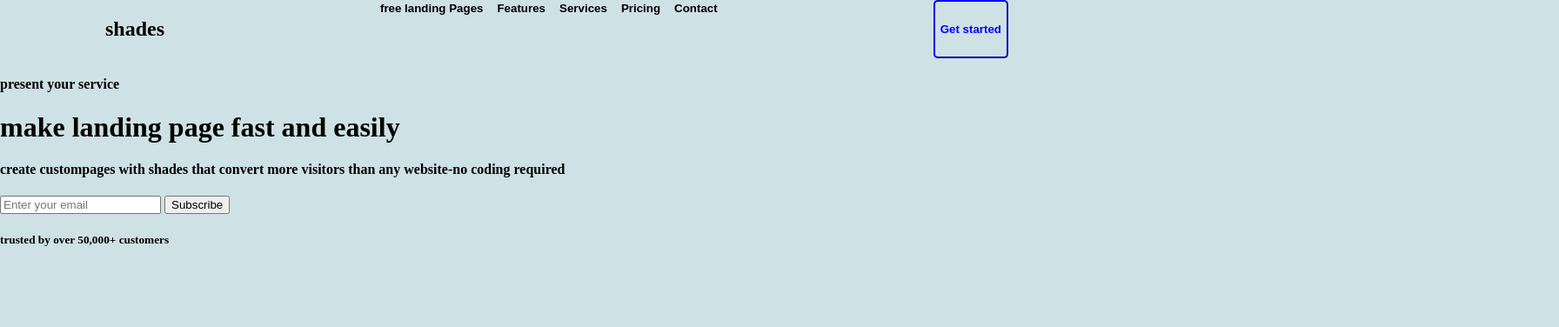
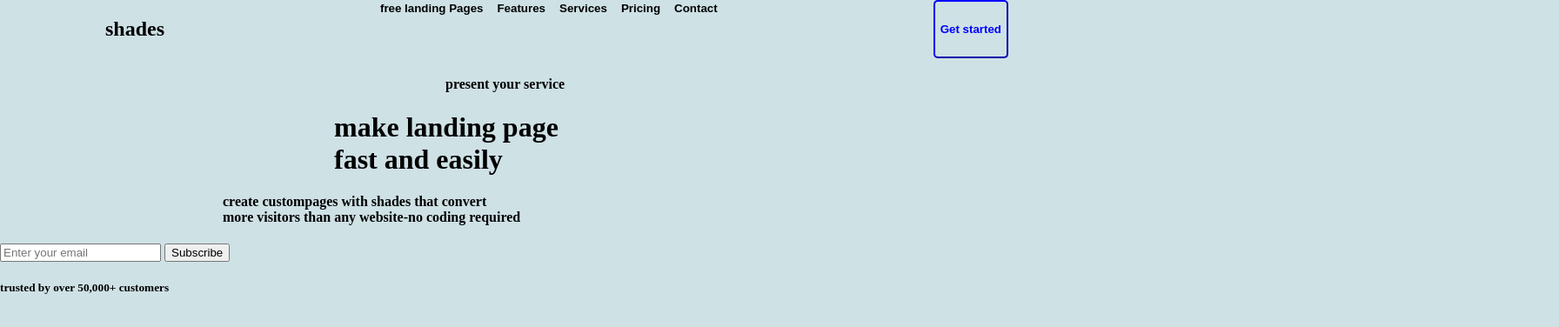
Before and after one commit to Alessandroromir/landing-page, a plain HTML site: page index.html in a window 1280 px wide. Shown: the whole page at 87% size, 1792 px wide, since content can reach past the window. Drawn offline with Linux system fonts and the light colour scheme.

Commit message:
feat(landing page)added descriptions

```diff
--- a/index.html
+++ b/index.html
@@ -22,10 +22,10 @@
    </nav>
 
 <div id="text">
-    <h4>present your service</h4>
-    <h1>make landing page fast and easily</h1>
-    <h4>create custompages with shades that
-        convert more visitors than any
+    <h4 class="description">present your service</h4>
+    <h1 class="description2">make landing page <br> fast and easily</h1>
+    <h4 class="description3">create custompages with shades that
+        convert <br> more visitors than any
         website-no coding required
     </h4>
 
--- a/style.css
+++ b/style.css
@@ -31,3 +31,20 @@ body{
     font-weight: bold;
     border-radius: 5px;
 }
+.description{
+    position: relative;
+    left: 40%;
+}
+
+.description2{
+    position: relative;
+    left: 30%;
+}
+
+.description3{
+    position: relative;
+    left: 20%;
+}
+
+
+.
```
